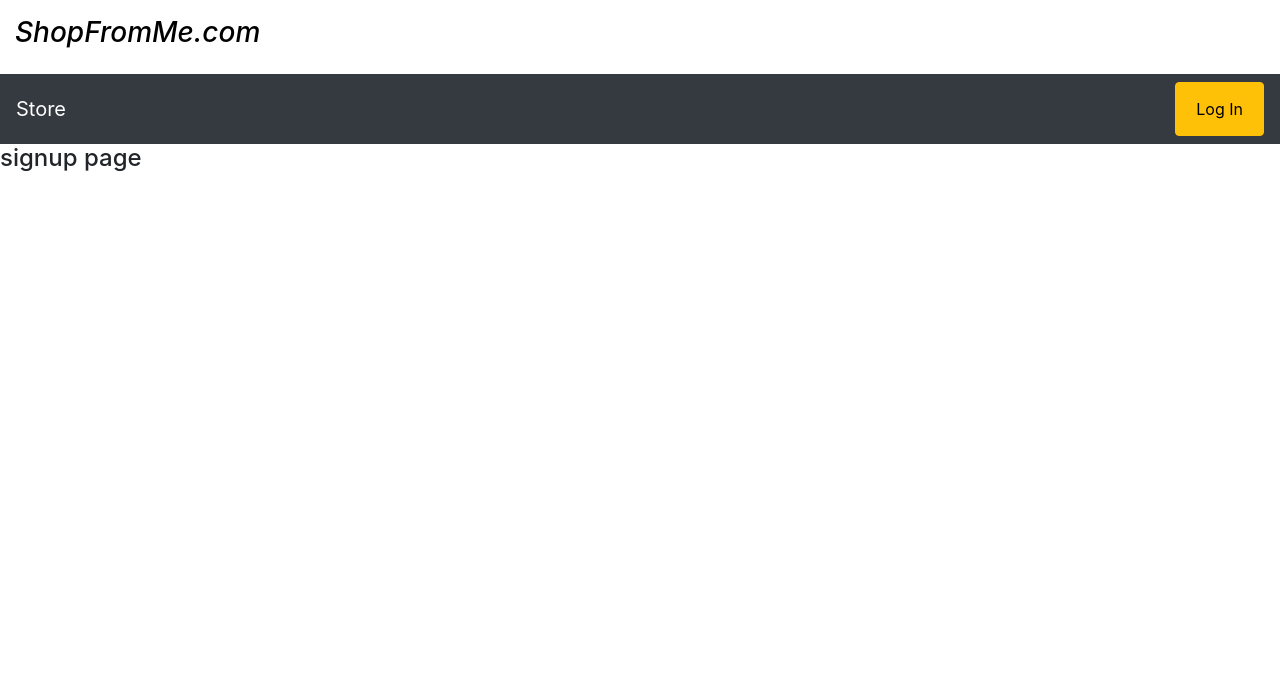
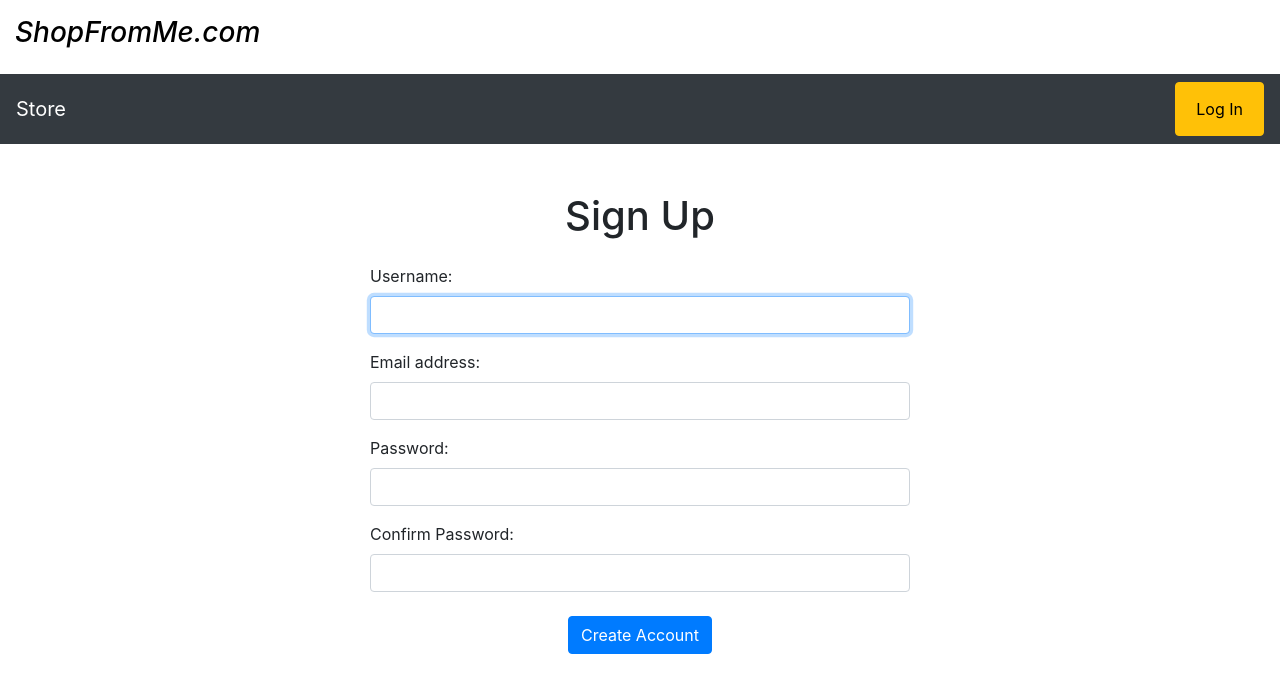
Before and after one commit to bijoyvbabu123/ShopFromMe, a Django app: page /signup/ in a window 1280 px wide. Shown: the top 693 px of the page. Run offline with Django 3.2, Linux system fonts and the light colour scheme; some libraries are stand-ins or nearby versions.

Commit message:
Signup template is setup. The form elements are hardcoded but with exact same attributes as form django form object. Only validation is setup so far.

```diff
--- a/shop/templates/shop/signup.html
+++ b/shop/templates/shop/signup.html
@@ -1,10 +1,70 @@
 {% extends "shop/basepage.html" %}
 {% load static %}
-
+<!-- don't format the document..it will cause problem with the if block -->
 {% block title %}
-    ShopFromMe - sign up
+ShopFromMe - sign up
 {% endblock %}
 
 {% block content %}
-    <h4>signup page</h4>
+<!--Here instead of using forms.fields, the input elements are manually hardcoded with excatly the same attributes of the corresponding
+form.fields. This id done to add bootstrap class to the elements. The form data can be directly read as if from a django generated form, since
+same attributes are used here also-->
+<div class="container py-4">
+    <div class="row justify-content-center align-items-center">
+        <div class="col-10 col-md-8 col-lg-6">
+            <!-- Form -->
+            <form class="form-example" action="" method="POST">
+
+                {% csrf_token %}
+
+                <div class="text-center py-4">
+                    <h1 style="margin: 0 auto;">Sign Up</h1>
+                </div>
+
+                <!-- Input fields -->
+
+                <div class="form-group">
+                    <label for="id_username">Username:</label>
+                    <input id="id_username" name="username" type="text" maxlength="150" autofocus required
+                        class="form-control" {% if form.username.value %} value="{{ form.username.value }}" {% endif %}>
+                </div>
+
+                <div class="form-group">
+                    <label for="id_email">Email address:</label>
+                    <input id="id_email" name="email" type="email" maxlength="254" required
+                    class="form-control" {% if form.email.value %} value="{{form.email.value}}" {% endif %}>
+                </div>
+
+                <div class="form-group">
+                    <label for="id_password1">Password:</label>
+                    <input id="id_password1" name="password1" type="password" autocomplete="new-password" required
+                        class="form-control">
+                </div>
+
+                <div class="form-group">
+                    <label for="id_password2">Confirm Password:</label>
+                    <input id="id_password2" name="password2" type="password" autocomplete="new-password" required
+                        class="form-control">
+                </div>
+
+                <!-- checking if any error is present and displaying only the error 'messages' not the headings. It is displayed as list -->
+                {% if form.errors.values %}
+                <div class="alert alert-warning">
+                    {% for e in form.errors.values %}
+                        {{ e }}
+                    {% endfor %}
+                </div>
+                {% endif %}
+
+                <div class="text-center py-2">
+                    <button type="submit" class="btn btn-primary btn-customized">Create Account</button>
+                </div>
+                <!-- End input fields -->
+
+            </form>
+            <!-- Form end -->
+        </div>
+    </div>
+</div>
+
 {% endblock content %}
```
